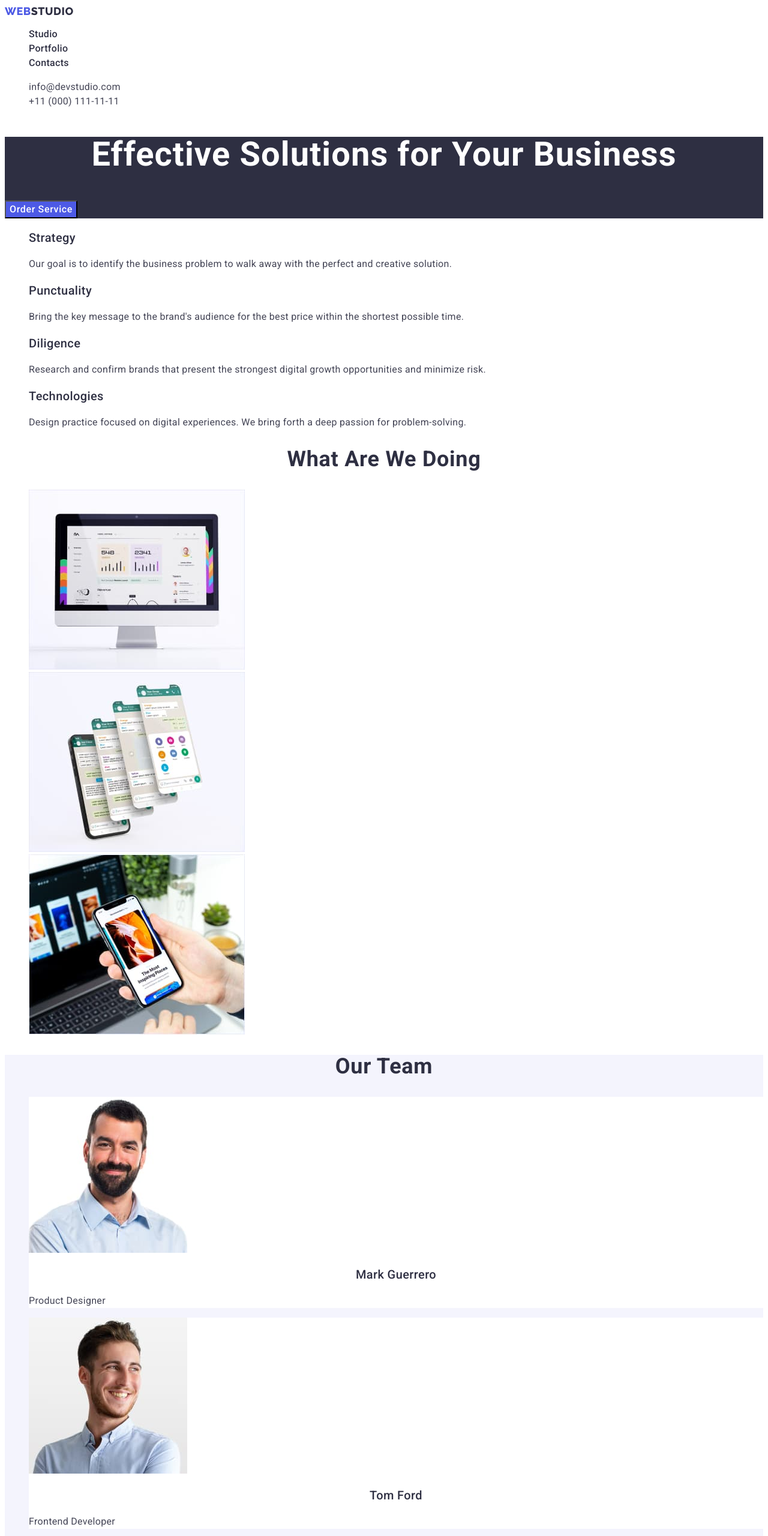
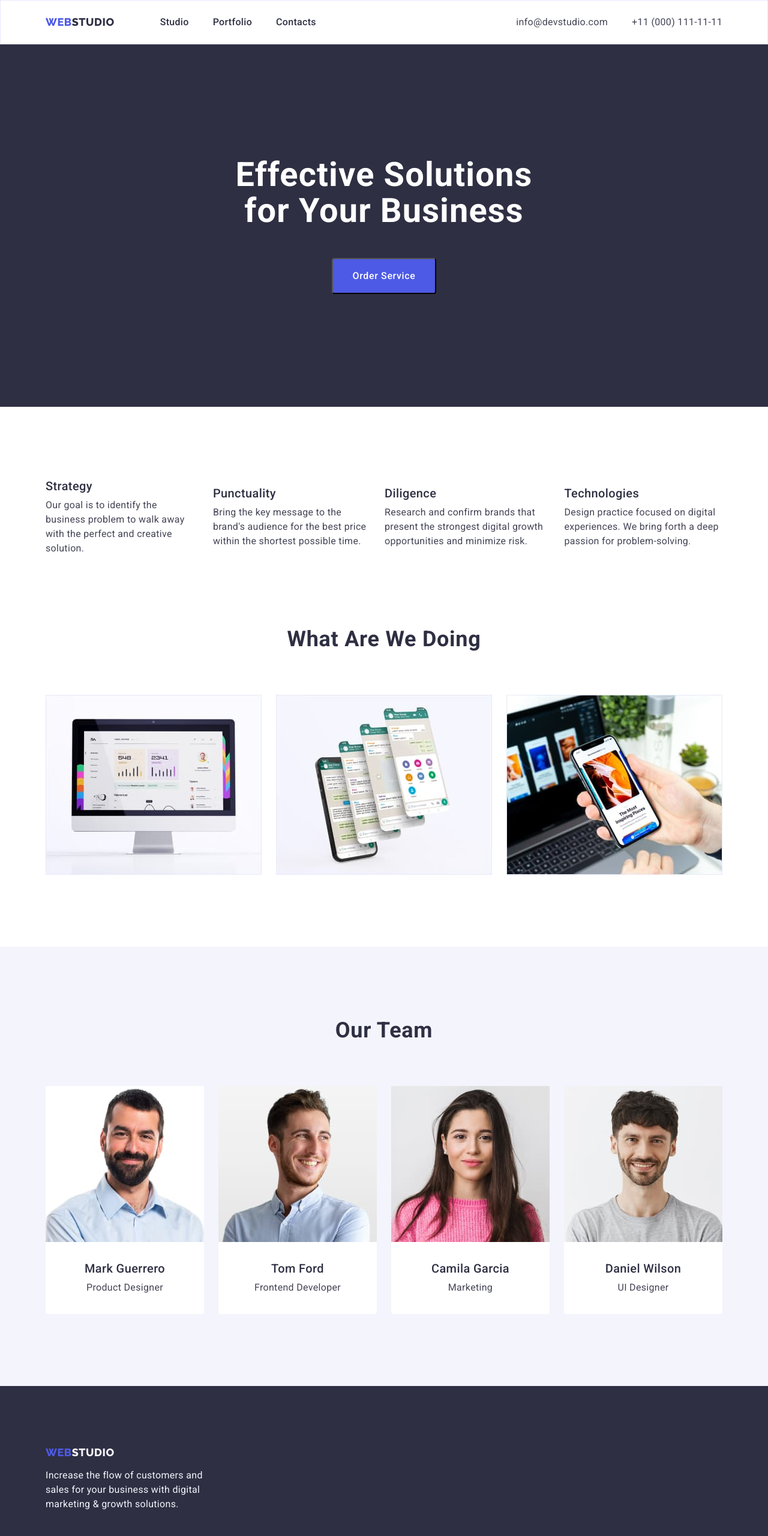
Before and after one commit to Serg1853/goit-markup-hw-03, a plain HTML site: page index.html in a window 1280 px wide. Shown: the top 2560 px of the page at 60% size. Drawn offline with nearby package versions, Linux system fonts and the light colour scheme.

Commit message:
оформлення

```diff
--- a/css/styles.css
+++ b/css/styles.css
@@ -13,6 +13,25 @@ body {
   font-size: 16px;
   line-height: 1.2;
 }
+h1,
+h2,
+h3,
+h4,
+p {
+  margin-top: 0;
+  margin-bottom: 0;
+}
+img {
+  display: block;
+  max-width: 100%;
+  height: auto;
+}
+ul,
+ol {
+  margin-top: 0;
+  margin-bottom: 0;
+  padding-left: 0;
+}
 button {
   font-family: inherit;
   cursor: pointer;
@@ -22,6 +41,32 @@ button {
 }
 .link {
   text-decoration: none;
+}
+.container {
+  margin-left: auto;
+  margin-right: auto;
+  width: 1158px;
+  padding-left: 15px;
+  padding-right: 15px;
+  /* outline: 1px solid tomato; */
+}
+.page-header {
+  padding-top: 24px;
+  padding-bottom: 24px;
+  border: 1px solid #e7e9fc;
+}
+.page-header-container {
+  display: flex;
+  align-items: center;
+  justify-content: space-between;
+}
+.page-nav {
+  display: flex;
+  align-items: center;
+}
+.section_padding {
+  padding-top: 120px;
+  padding-bottom: 120px;
 }
 .logo {
   color: #4d5ae5;
@@ -33,9 +78,13 @@ button {
   text-transform: uppercase;
 }
 .logo-studio {
+  margin-right: 76px;
   color: var(--primary-text-color);
 }
 .menu {
+  display: flex;
+  align-items: center;
+  gap: 40px;
   color: var(--primary-text-color);
   line-height: 1.5;
   letter-spacing: 0.02em;
@@ -43,6 +92,11 @@ button {
 .menu :hover,
 .menu :focus {
   color: #404bbf;
+}
+.contact {
+  display: flex;
+  align-items: center;
+  gap: 40px;
 }
 .address {
   font-style: normal;
@@ -58,9 +112,16 @@ button {
   color: #404bbf;
 }
 .hero {
+  padding-top: 188px;
+  padding-bottom: 188px;
   background: #2e2f42;
 }
 .hero-title {
+  width: 496px;
+  height: 120px;
+  margin-left: auto;
+  margin-right: auto;
+  margin-bottom: 48px;
   color: #ffffff;
   font-weight: 700;
   font-size: 56px;
@@ -69,6 +130,13 @@ button {
   letter-spacing: 0.02em;
 }
 .button {
+  display: flex;
+  flex-direction: row;
+  align-items: flex-start;
+  padding: 16px 32px;
+  gap: 10px;
+  margin-left: auto;
+  margin-right: auto;
   background: var(--primary-bg-button);
   color: #ffffff;
   font-family: 'Roboto', sans-serif;
@@ -78,13 +146,23 @@ button {
   line-height: 1.5;
   align-items: center;
   letter-spacing: 0.04em;
+  border-radius: 4px;
 }
 .button:hover,
 .button:focus {
   background: var(--secondary-bg-button);
 }
-
+.features {
+  padding-top: 120px;
+  padding-bottom: 120px;
+}
+.features-menu {
+  display: flex;
+  align-items: center;
+  gap: 24px;
+}
 .features-title {
+  margin-bottom: 8px;
   color: var(--primary-text-color);
   font-weight: 500;
   font-size: 20px;
@@ -96,7 +174,16 @@ button {
   line-height: 1.5;
   letter-spacing: 0.02em;
 }
+.section-our-job {
+  padding-bottom: 120px;
+}
+.our-job-menu {
+  display: flex;
+  align-items: center;
+  gap: 24px;
+}
 .our-job {
+  margin-bottom: 72px;
   color: var(--primary-text-color);
   font-weight: 700;
   font-size: 36px;
@@ -106,9 +193,12 @@ button {
   text-transform: capitalize;
 }
 .team {
+  padding-top: 120px;
+  padding-bottom: 120px;
   background: #f4f4fd;
 }
 .our-team {
+  margin-bottom: 72px;
   color: var(--primary-text-color);
   font-weight: 700;
   font-size: 36px;
@@ -118,10 +208,18 @@ button {
   text-transform: capitalize;
   background: #f4f4fd;
 }
+.our-team-list {
+  display: flex;
+  align-items: center;
+  gap: 24px;
+}
 .list-img-team {
   background-color: #ffffff;
+  border-radius: 0px 0px 4px 4px;
 }
 .our-team-title {
+  margin-top: 32px;
+  margin-bottom: 8px;
   color: var(--primary-text-color);
   font-weight: 500;
   font-size: 20px;
@@ -133,25 +231,50 @@ button {
   font-weight: 400;
   line-height: 1.5;
   letter-spacing: 0.02em;
+  text-align: center;
+  margin-bottom: 32px;
 }
 .footer-logo {
+  padding-top: 100px;
+  padding-bottom: 100px;
   background: var(--primary-text-color);
 }
 .footer-logo-studio {
   color: #f4f4fd;
 }
 .footer-text {
+  width: 264px;
+  margin-top: 16px;
   color: #f4f4fd;
   font-weight: 400;
   line-height: 1.5;
   letter-spacing: 0.02em;
 }
+.filters {
+  padding-top: 96px;
+  padding-bottom: 120px;
+}
+.filters-images-list {
+  flex-basis: calc((100% - 48px) / 3);
+}
+.filters-images {
+  display: flex;
+  align-items: center;
+  flex-wrap: wrap;
+  gap: 48px 24px;
+}
 .filters-button {
+  display: flex;
+  align-items: center;
+  justify-content: center;
+  gap: 24px;
+  margin-bottom: 72px;
   font-weight: 500;
   font-size: 16px;
   color: var(--primary-bg-button);
 }
 .button-hover {
+  padding: 12px 24px;
   font-weight: 500;
   font-size: 16px;
   line-height: 1.5;
@@ -160,6 +283,8 @@ button {
   letter-spacing: 0.04em;
   background: #f4f4fd;
   color: #4d5ae5;
+  border: 1px solid #e7e9fc;
+  border-radius: 4px;
 }
 .button-hover:focus,
 .button-hover:hover {
@@ -168,6 +293,8 @@ button {
 }
 
 .filters-images-title {
+  margin-top: 32px;
+  margin-bottom: 8px;
   color: var(--primary-text-color);
   font-weight: 500;
   font-size: 20px;
@@ -175,6 +302,7 @@ button {
   letter-spacing: 0.02em;
 }
 .filters-images-text {
+  margin-bottom: 32px;
   color: var(--secondary-text-color);
   font-weight: 400;
   font-size: 16px;
--- a/index.html
+++ b/index.html
@@ -5,6 +5,10 @@
     <meta http-equiv="X-UA-Compatible" content="IE=edge" />
     <meta name="viewport" content="width=device-width, initial-scale=1.0" />
     <title>Studio</title>
+    <link
+      rel="stylesheet"
+      href="https://cdn.jsdelivr.net/npm/modern-normalize@1.1.0/modern-normalize.min.css"
+    />
     <link rel="preconnect" href="https://fonts.googleapis.com" />
     <link rel="preconnect" href="https://fonts.gstatic.com" crossorigin />
     <link
@@ -15,6 +19,7 @@
   </head>
   <body>
     <header class="page-header">
+      <div class="container page-header-container">
         <nav class="page-nav">
           <a class="logo link" href="./index.html">
             Web<span class="logo-studio">Studio</span></a
@@ -45,20 +50,24 @@
             </li>
           </ul>
         </address>
+      </div>
     </header>
     <main>
       <section class="hero">
+        <div class="container">
           <h1 class="hero-title">Effective Solutions for Your Business</h1>
           <button class="button" type="button">Order Service</button>
+        </div>
       </section>
-      <section>
-        <h2 class="features" hidden>features</h2>
-        <ul class="list">
+      <section class="features">
+        <div class="container">
+          <h2 class="features-hidden" hidden>features</h2>
+          <ul class="features-menu list">
             <li>
               <h3 class="features-title">Strategy</h3>
               <p class="features-text">
-              Our goal is to identify the business problem to walk away with the
-              perfect and creative solution.
+                Our goal is to identify the business problem to walk away with
+                the perfect and creative solution.
               </p>
             </li>
             <li>
@@ -83,10 +92,12 @@
               </p>
             </li>
           </ul>
+        </div>
       </section>
-      <section>
+      <section class="section-our-job">
+        <div class="container">
           <h2 class="our-job">What are we doing</h2>
-        <ul class="list">
+          <ul class="our-job-menu list">
             <li class="list-img">
               <img
                 src="./images/img_1.jpg"
@@ -112,8 +123,10 @@
               />
             </li>
           </ul>
+        </div>
       </section>
       <section class="team">
+        <div class="container">
           <h2 class="our-team">Our Team</h2>
           <ul class="our-team-list list">
             <li class="list-img-team">
@@ -157,16 +170,19 @@
               <p class="our-team-text">UI Designer</p>
             </li>
           </ul>
+        </div>
       </section>
     </main>
     <footer class="footer-logo">
+      <div class="container">
         <a href="./index.html" class="logo link">
           Web<span class="footer-logo-studio">Studio</span></a
         >
         <p class="footer-text">
-        Increase the flow of customers and sales for your business with digital
-        marketing & growth solutions.
+          Increase the flow of customers and sales for your business with
+          digital marketing & growth solutions.
         </p>
+      </div>
     </footer>
   </body>
 </html>
```
Also changed, not shown: portfolio.html (+20 -9 lines). Lines whose indentation alone changed are shown as unchanged.
